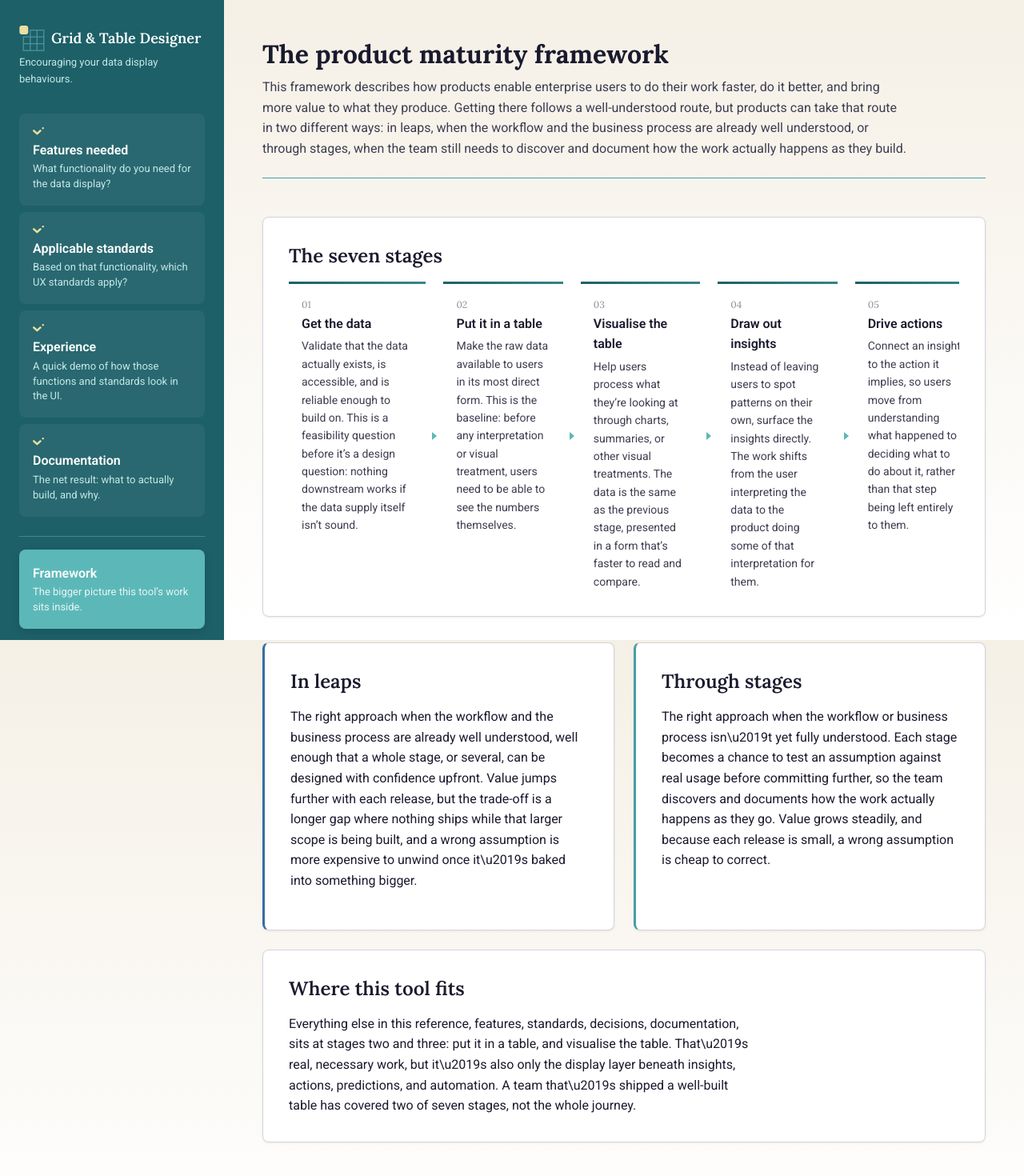
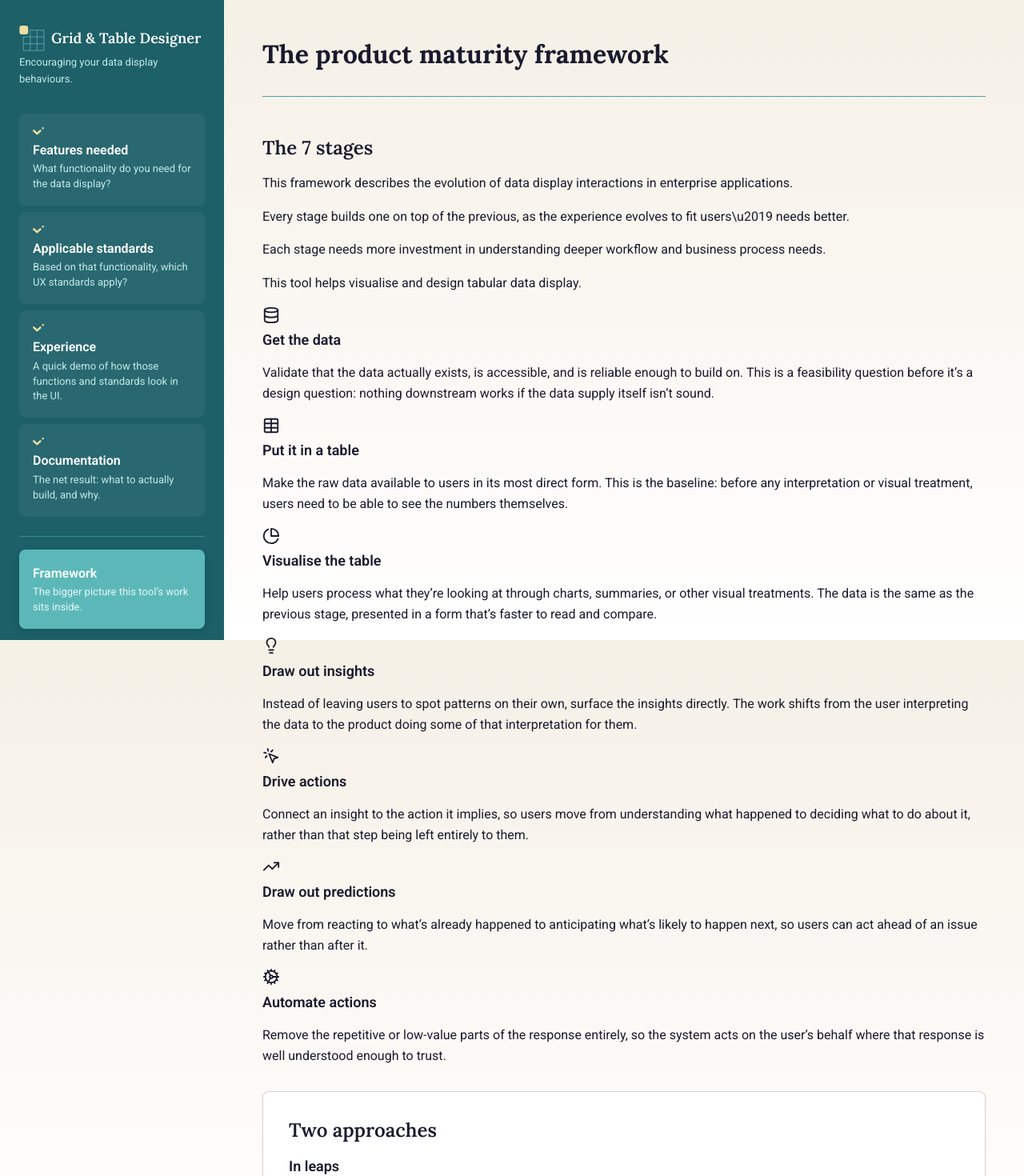
Before and after one commit to puneetsyaloutlook/grabledesigner, a React (Vite) app: page /framework in a window 1280 px wide. Shown: the top 1470 px of the page at 80% size. Built offline with nearby package versions, Linux system fonts and the light colour scheme.

Commit message:
Add files via upload

```diff
--- a/src/pages/Framework.jsx
+++ b/src/pages/Framework.jsx
@@ -1,30 +1,40 @@
+import { Database, Table, PieChart, Lightbulb, MousePointerClick, TrendingUp, Cog } from 'lucide-react';
+
 const STAGES = [
   {
     name: 'Get the data',
+    icon: Database,
     detail: 'Validate that the data actually exists, is accessible, and is reliable enough to build on. This is a feasibility question before it\u2019s a design question: nothing downstream works if the data supply itself isn\u2019t sound.',
   },
   {
     name: 'Put it in a table',
+    icon: Table,
+    current: true,
     detail: 'Make the raw data available to users in its most direct form. This is the baseline: before any interpretation or visual treatment, users need to be able to see the numbers themselves.',
   },
   {
     name: 'Visualise the table',
+    icon: PieChart,
     detail: 'Help users process what they\u2019re looking at through charts, summaries, or other visual treatments. The data is the same as the previous stage, presented in a form that\u2019s faster to read and compare.',
   },
   {
     name: 'Draw out insights',
+    icon: Lightbulb,
     detail: 'Instead of leaving users to spot patterns on their own, surface the insights directly. The work shifts from the user interpreting the data to the product doing some of that interpretation for them.',
   },
   {
     name: 'Drive actions',
+    icon: MousePointerClick,
     detail: 'Connect an insight to the action it implies, so users move from understanding what happened to deciding what to do about it, rather than that step being left entirely to them.',
   },
   {
     name: 'Draw out predictions',
+    icon: TrendingUp,
     detail: 'Move from reacting to what\u2019s already happened to anticipating what\u2019s likely to happen next, so users can act ahead of an issue rather than after it.',
   },
   {
     name: 'Automate actions',
+    icon: Cog,
     detail: 'Remove the repetitive or low-value parts of the response entirely, so the system acts on the user\u2019s behalf where that response is well understood enough to trust.',
   },
 ];
@@ -34,96 +44,62 @@ export default function Framework() {
     <div>
       <div className="content-header">
         <h1>The product maturity framework</h1>
-        <p className="intro-copy">
-          This framework describes how products enable enterprise users to
-          do their work faster, do it better, and bring more value to what
-          they produce. Getting there follows a well-understood route, but
-          products can take that route in two different ways: in leaps, when
-          the workflow and the business process are already well understood,
-          or through stages, when the team still needs to discover and
-          document how the work actually happens as they build.
-        </p>
       </div>
 
-      <div className="card">
-        <h2>The seven stages</h2>
-        <div style={{ overflowX: 'auto' }}>
-          <div style={{ display: 'flex', gap: 0, minWidth: '1200px', alignItems: 'stretch' }}>
-            {STAGES.map((stage, i) => (
-              <div key={stage.name} style={{ display: 'flex', alignItems: 'stretch', flex: 1 }}>
-                {i > 0 && (
-                  <span
-                    aria-hidden="true"
-                    style={{
-                      alignSelf: 'center',
-                      flexShrink: 0,
-                      width: 0,
-                      height: 0,
-                      margin: '0 var(--space-sm)',
-                      borderTop: '5px solid transparent',
-                      borderBottom: '5px solid transparent',
-                      borderLeft: '6px solid var(--teal-500)',
-                    }}
-                  />
-                )}
-                <div
-                  style={{
-                    flex: 1,
-                    padding: 'var(--space-md) var(--space-md) 0',
-                    borderTop: '3px solid',
-                    borderImage: 'var(--gradient-brand) 1',
-                  }}
-                >
-                  <p style={{ fontFamily: 'var(--font-serif)', fontSize: '0.75rem', color: 'var(--neutral-500)', margin: '0 0 2px' }}>
-                    {String(i + 1).padStart(2, '0')}
-                  </p>
-                  <p style={{ fontWeight: 600, margin: '0 0 var(--space-xs)' }}>{stage.name}</p>
-                  <p style={{ fontSize: 'var(--text-sm-size)', color: 'var(--text-secondary)', margin: 0 }}>
-                    {stage.detail}
-                  </p>
+      <div className="framework-card">
+        <div className="framework-intro">
+          <h2>The 7 stages</h2>
+          <p>This framework describes the evolution of data display interactions in enterprise applications.</p>
+          <p>Every stage builds one on top of the previous, as the experience evolves to fit users\u2019 needs better.</p>
+          <p>Each stage needs more investment in understanding deeper workflow and business process needs.</p>
+          <span className="framework-current-marker" aria-hidden="true" />
+          <p>This tool helps visualise and design tabular data display.</p>
+        </div>
+
+        <div className="framework-stages">
+          {STAGES.map((stage) => {
+            const Icon = stage.icon;
+            return (
+              <div key={stage.name} className={`framework-stage-card${stage.current ? ' framework-stage-current' : ''}`}>
+                <Icon size={22} className="framework-stage-icon" aria-hidden="true" />
+                <div>
+                  <h3>{stage.name}</h3>
+                  <p>{stage.detail}</p>
                 </div>
               </div>
-            ))}
-          </div>
+            );
+          })}
         </div>
       </div>
 
-      <div className="canvas-grid" style={{ marginTop: 'var(--space-xl)' }}>
-        <div className="card" style={{ borderLeft: '3px solid var(--color-action)' }}>
-          <h2>In leaps</h2>
-          <p>
-            The right approach when the workflow and the business process
-            are already well understood, well enough that a whole stage, or
-            several, can be designed with confidence upfront. Value jumps
-            further with each release, but the trade-off is a longer gap
-            where nothing ships while that larger scope is being built, and
-            a wrong assumption is more expensive to unwind once it\u2019s baked
-            into something bigger.
-          </p>
+      <div className="card" style={{ marginTop: 'var(--space-xl)' }}>
+        <h2>Two approaches</h2>
+        <div className="framework-approaches">
+          <div className="framework-approach">
+            <h3>In leaps</h3>
+            <p>
+              The right approach when the workflow and the business process
+              are already well understood, well enough that a whole stage,
+              or several, can be designed with confidence upfront. Value
+              jumps further with each release, but the trade-off is a
+              longer gap where nothing ships while that larger scope is
+              being built, and a wrong assumption is more expensive to
+              unwind once it\u2019s baked into something bigger.
+            </p>
+          </div>
+          <div className="framework-approach framework-approach-alt">
+            <h3>Through stages</h3>
+            <p>
+              The right approach when the workflow or business process
+              isn\u2019t yet fully understood. Each stage becomes a chance to
+              test an assumption against real usage before committing
+              further, so the team discovers and documents how the work
+              actually happens as they go. Value grows steadily, and
+              because each release is small, a wrong assumption is cheap to
+              correct.
+            </p>
+          </div>
         </div>
-        <div className="card" style={{ borderLeft: '3px solid var(--color-primary)' }}>
-          <h2>Through stages</h2>
-          <p>
-            The right approach when the workflow or business process isn\u2019t
-            yet fully understood. Each stage becomes a chance to test an
-            assumption against real usage before committing further, so the
-            team discovers and documents how the work actually happens as
-            they go. Value grows steadily, and because each release is
-            small, a wrong assumption is cheap to correct.
-          </p>
-        </div>
-      </div>
-
-      <div className="card" style={{ marginTop: 'var(--space-lg)' }}>
-        <h2>Where this tool fits</h2>
-        <p style={{ margin: 0 }}>
-          Everything else in this reference, features, standards, decisions,
-          documentation, sits at stages two and three: put it in a table,
-          and visualise the table. That\u2019s real, necessary work, but it\u2019s
-          also only the display layer beneath insights, actions,
-          predictions, and automation. A team that\u2019s shipped a well-built
-          table has covered two of seven stages, not the whole journey.
-        </p>
       </div>
     </div>
   );
```
